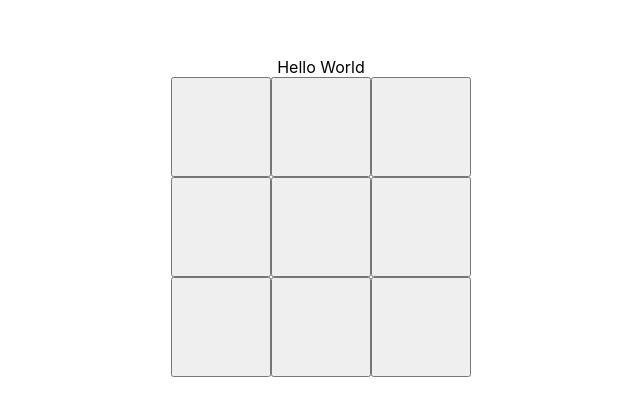
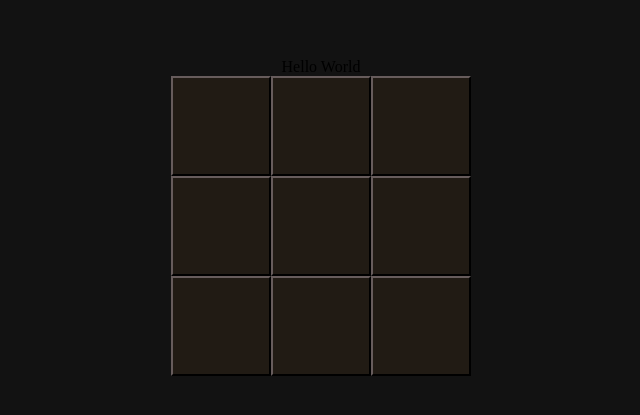
Before and after one commit to Razielini/PoE-Tic-Tac-Toe, a React (Create React App) app: page / in a window 1280 px wide. Shown: the part 183-598 px from the top of the page, without its empty margins (319-959 px from the left). Built offline with nearby package versions, Linux system fonts and the light colour scheme.

Commit message:
Update App.css

```diff
--- a/src/App.css
+++ b/src/App.css
@@ -1,6 +1,33 @@
+@font-face {
+  font-family: Fontin SmallCaps;
+  font-weight: 400;
+  src: url(/font/Fontin-SmallCaps.ttf) format("ttf");
+}
+
+body {
+  background-color: #121212;
+  font-family: Fontin SmallCaps!important
+}
+
+.token:before {
+  background-image: url('/ui/subtle-grunge.png');
+}
+
+.token:focus {
+  outline-color: #131111;
+}
+
 .token {
   width: 100px;
   height: 100px;
+  border-top-width: 2px;
+  border-color: #131111;
+  background-color: #211b14;
+}
+
+.token:hover,
+.token-hover {
+  background-color: #392810;
 }
 
 .cursor-pointer {
@@ -9,6 +36,18 @@
 
 .border-row {
   display: flex;
+}
+
+.title {
+  width: 300px;
+  border: solid 1px #3d3f48;
+  text-align: center;
+  align-items: center;
+  height: 2rem;
+  padding: .5rem;
+  color: #b8905f;
+  font-size: 1.25rem;
+  background: url('/ui/section-title-left.png') no-repeat 0 0,url('/ui/section-title-right.png') no-repeat 100% 0 #000;
 }
 
 .game-section {
```
